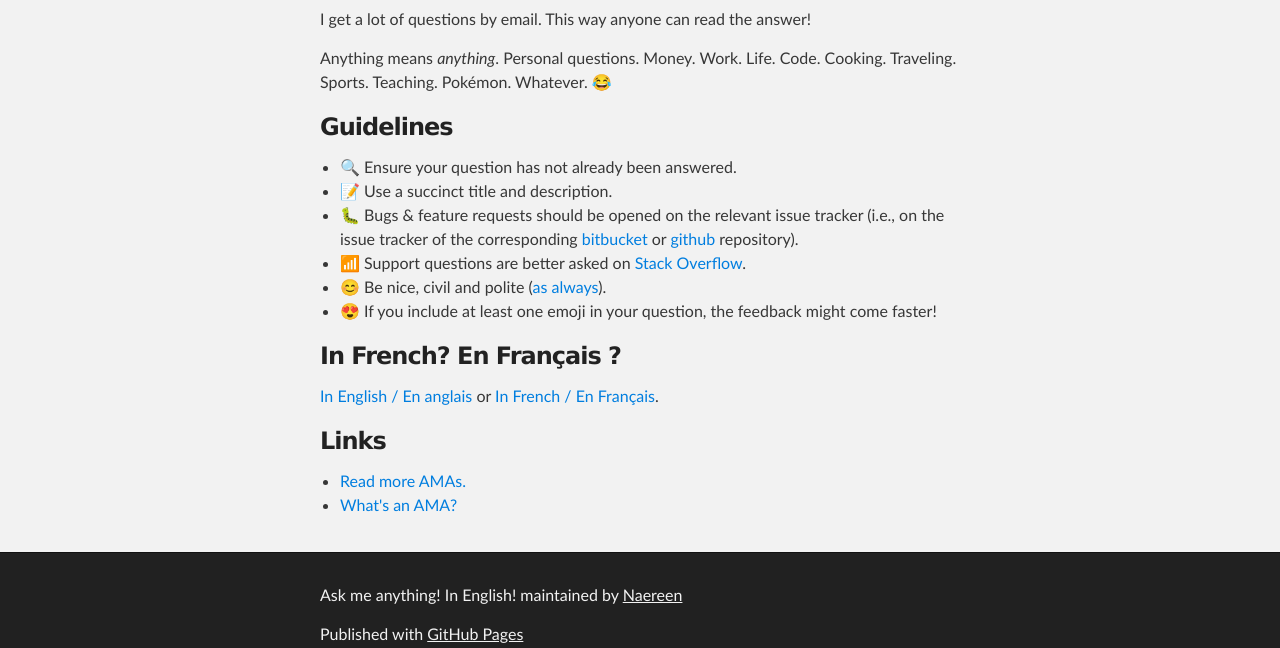
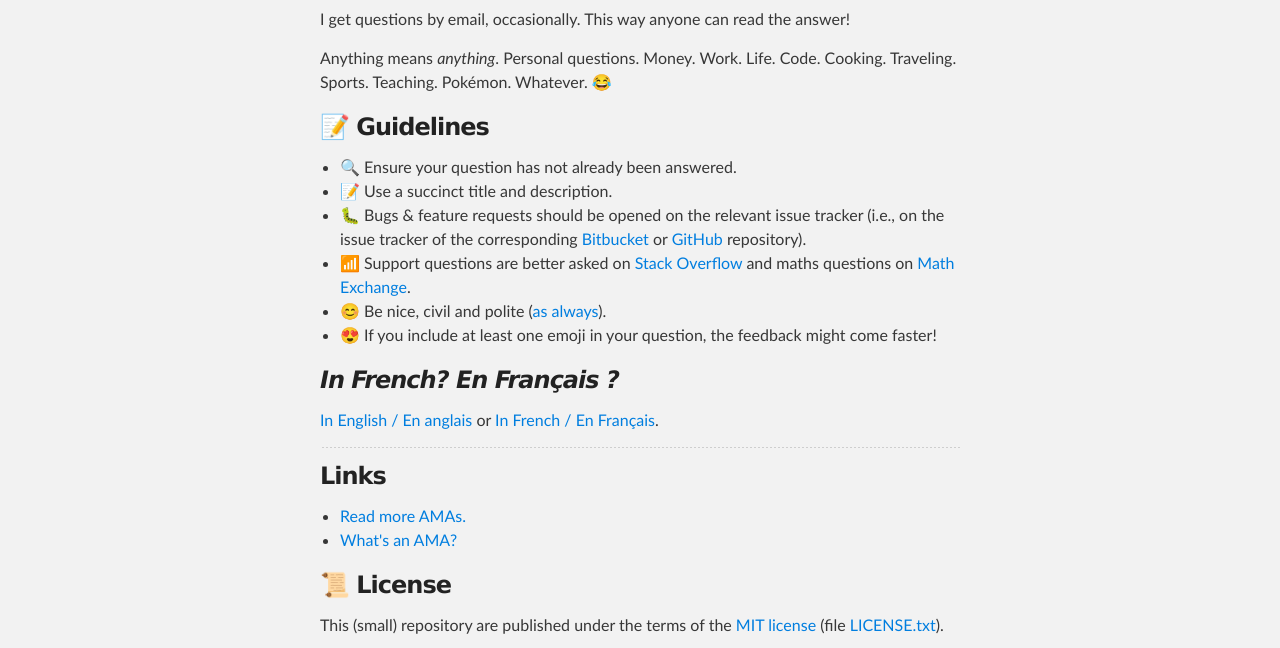
Before and after one commit to Naereen/ama, a plain HTML site: page index.html in a window 1280 px wide. Shown: the part 600-1248 px from the top of the page. Drawn offline with Linux system fonts and the light colour scheme.

```diff
--- a/index.html
+++ b/index.html
@@ -38,13 +38,13 @@
 <a href="../../issues/new"><g-emoji alias="speech_balloon" fallback-src="https://assets-cdn.github.com/images/icons/emoji/unicode/1f4ac.png">💬</g-emoji> Ask a question</a>          <a href="../../issues?q=is%3Aissue+is%3Aclosed+sort%3Aupdated-desc"><g-emoji alias="book" fallback-src="https://assets-cdn.github.com/images/icons/emoji/unicode/1f4d6.png">📖</g-emoji> Read questions</a>
 </h2>
 
-<p>I get a lot of questions by email. This way anyone can read the answer!</p>
+<p>I get questions by email, occasionally. This way anyone can read the answer!</p>
 
 <p>Anything means <em>anything</em>. Personal questions. Money. Work. Life. Code.
 Cooking. Traveling. Sports. Teaching. Pokémon. Whatever. <g-emoji alias="joy" fallback-src="https://assets-cdn.github.com/images/icons/emoji/unicode/1f602.png">😂</g-emoji></p>
 
 <h3>
-<a id="guidelines" class="anchor" href="#guidelines" aria-hidden="true"><span aria-hidden="true" class="octicon octicon-link"></span></a>Guidelines</h3>
+<a id="memo-guidelines" class="anchor" href="#memo-guidelines" aria-hidden="true"><span aria-hidden="true" class="octicon octicon-link"></span></a><g-emoji alias="memo" fallback-src="https://assets-cdn.github.com/images/icons/emoji/unicode/1f4dd.png">📝</g-emoji> Guidelines</h3>
 
 <ul>
 <li>
@@ -52,9 +52,9 @@
 <li>
 <g-emoji alias="memo" fallback-src="https://assets-cdn.github.com/images/icons/emoji/unicode/1f4dd.png">📝</g-emoji> Use a succinct title and description.</li>
 <li>
-<g-emoji alias="bug" fallback-src="https://assets-cdn.github.com/images/icons/emoji/unicode/1f41b.png">🐛</g-emoji> Bugs &amp; feature requests should be opened on the relevant issue tracker (i.e., on the issue tracker of the corresponding <a href="https://bitbucket.org/lbesson/">bitbucket</a> or <a href="https://github.com/Naereen/">github</a> repository).</li>
+<g-emoji alias="bug" fallback-src="https://assets-cdn.github.com/images/icons/emoji/unicode/1f41b.png">🐛</g-emoji> Bugs &amp; feature requests should be opened on the relevant issue tracker (i.e., on the issue tracker of the corresponding <a href="https://bitbucket.org/lbesson/">Bitbucket</a> or <a href="https://github.com/Naereen/">GitHub</a> repository).</li>
 <li>
-<g-emoji alias="signal_strength" fallback-src="https://assets-cdn.github.com/images/icons/emoji/unicode/1f4f6.png">📶</g-emoji> Support questions are better asked on <a href="https://stackoverflow.com/">Stack Overflow</a>.</li>
+<g-emoji alias="signal_strength" fallback-src="https://assets-cdn.github.com/images/icons/emoji/unicode/1f4f6.png">📶</g-emoji> Support questions are better asked on <a href="https://stackoverflow.com/">Stack Overflow</a> and maths questions on <a href="https://math.stackexchange.com/">Math Exchange</a>.</li>
 <li>
 <g-emoji alias="blush" fallback-src="https://assets-cdn.github.com/images/icons/emoji/unicode/1f60a.png">😊</g-emoji> Be nice, civil and polite (<a href="http://contributor-covenant.org/version/1/4/">as always</a>).</li>
 <li>
@@ -62,10 +62,13 @@
 </ul>
 
 <h3>
-<a id="in-french-en-français-" class="anchor" href="#in-french-en-fran%C3%A7ais-" aria-hidden="true"><span aria-hidden="true" class="octicon octicon-link"></span></a>In French? En Français ?</h3>
+<a id="in-french-en-français-" class="anchor" href="#in-french-en-fran%C3%A7ais-" aria-hidden="true"><span aria-hidden="true" class="octicon octicon-link"></span></a><em>In French? En Français ?</em>
+</h3>
 
 <p><a href="https://github.com/Naereen/ama">In English / En anglais</a>
 or <a href="https://github.com/Naereen/ama.fr">In French / En Français</a>.</p>
+
+<hr>
 
 <h3>
 <a id="links" class="anchor" href="#links" aria-hidden="true"><span aria-hidden="true" class="octicon octicon-link"></span></a>Links</h3>
@@ -74,6 +77,13 @@
 <li><a href="https://github.com/sindresorhus/amas">Read more AMAs.</a></li>
 <li><a href="https://en.wikipedia.org/wiki/Reddit#IAmA_and_AMA">What's an AMA?</a></li>
 </ul>
+
+<h3>
+<a id="scroll-license" class="anchor" href="#scroll-license" aria-hidden="true"><span aria-hidden="true" class="octicon octicon-link"></span></a><g-emoji alias="scroll" fallback-src="https://assets-cdn.github.com/images/icons/emoji/unicode/1f4dc.png">📜</g-emoji> License</h3>
+
+<p>This (small) repository are published under the terms of the <a href="http://lbesson.mit-license.org/">MIT license</a> (file <a href="LICENSE.txt">LICENSE.txt</a>).</p>
+
+<p><a href="https://github.com/Naereen/ama/"><img src="https://ga-beacon.appspot.com/UA-38514290-17/github.com/Naereen/ama/README.md?pixel" alt="Analytics"></a></p>
       </section>
     </div>
 
```
Also changed, not shown: params.json (+1 -1 lines).
